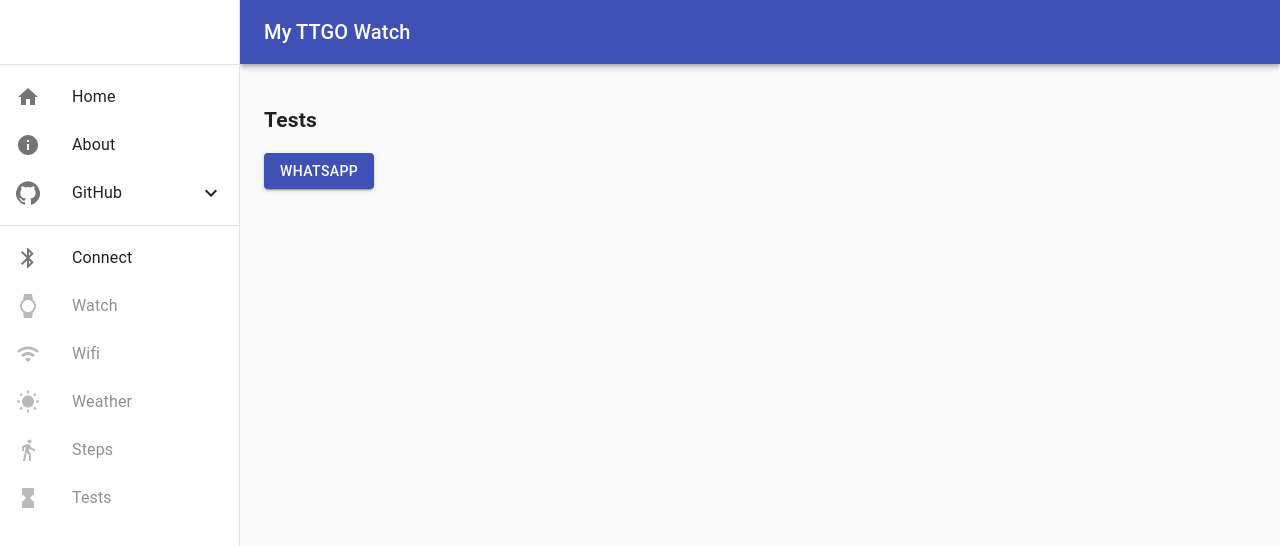
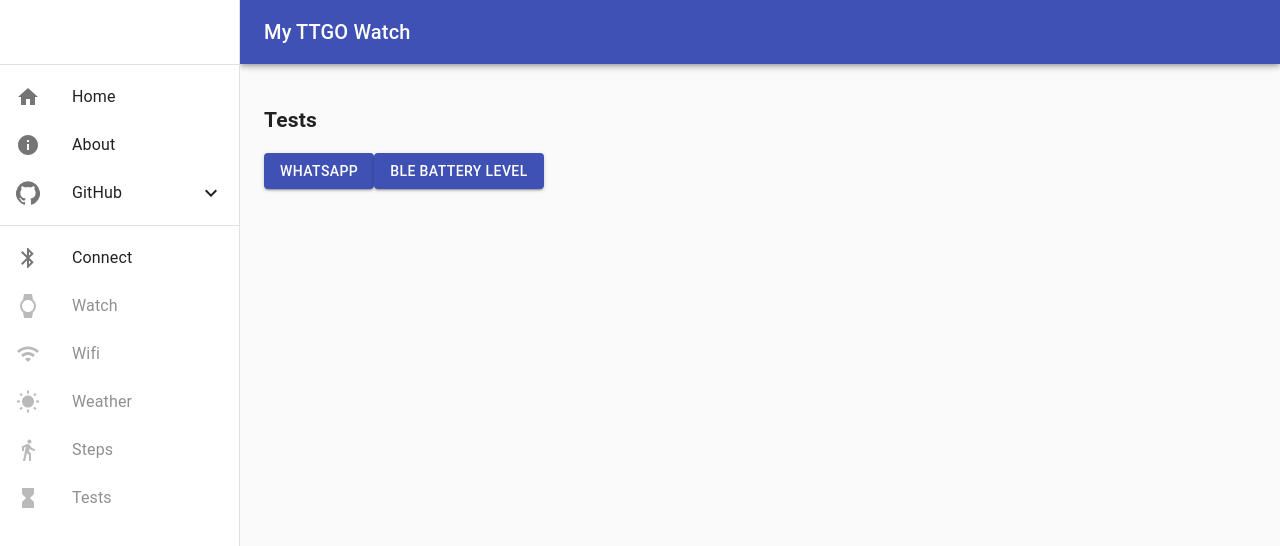
Before and after one commit to chrismcna/My-TTGO-Watch-Site, a React (Create React App) app: page /device/tests in a window 1280 px wide. Shown: the top 546 px of the page. Built offline with nearby package versions, Linux system fonts and the light colour scheme.

Commit message:
Added a get battery level test

```diff
--- a/src/components/nav-menu.js
+++ b/src/components/nav-menu.js
@@ -50,7 +50,7 @@ export default props => {
 
 
     var onBluetoothConnectClick = React.useCallback(() => {
-        navigator.bluetooth.requestDevice({ filters: [{ services: ['6e400001-b5a3-f393-e0a9-e50e24dcca9e'] }] })
+        navigator.bluetooth.requestDevice({ filters: [{ services: ['battery_service', '6e400001-b5a3-f393-e0a9-e50e24dcca9e'] }] })
             .then(device => {
                 device.addEventListener('gattserverdisconnected', () => setBluetoothDevice(null));
                 setBluetoothDevice(device);
--- a/src/pages/device/tests.js
+++ b/src/pages/device/tests.js
@@ -29,12 +29,35 @@ export default props => {
 
     }, [bluetoothDevice]);
 
+
+    const handleBleBatteryLevel = React.useCallback(() => {
+        bluetoothDevice.gatt.connect()
+        .then(server => {
+            return server.getPrimaryService('battery_service');
+        })
+        .then(service => {
+            return service.getCharacteristic('battery_level');
+        })
+        .then(characteristic  => {
+            return characteristic.readValue();
+        })
+        .then(value => {
+            const batteryLevel = value.getUint8(0);
+            alert('Battery Level is ' + batteryLevel + '%');
+        }).catch(error => {
+            alert('Argh! ' + error);
+        });
+
+    }, [bluetoothDevice]);
+
     return (
         <>
             <h2>Tests</h2>
 
             <Button type="submit" variant="contained" color="primary" onClick={handleWhatsAppTest}>Whatsapp</Button>
 
+            <Button type="submit" variant="contained" color="primary" onClick={handleBleBatteryLevel}>BLE Battery Level</Button>
+
         </>
     );
 }
```
